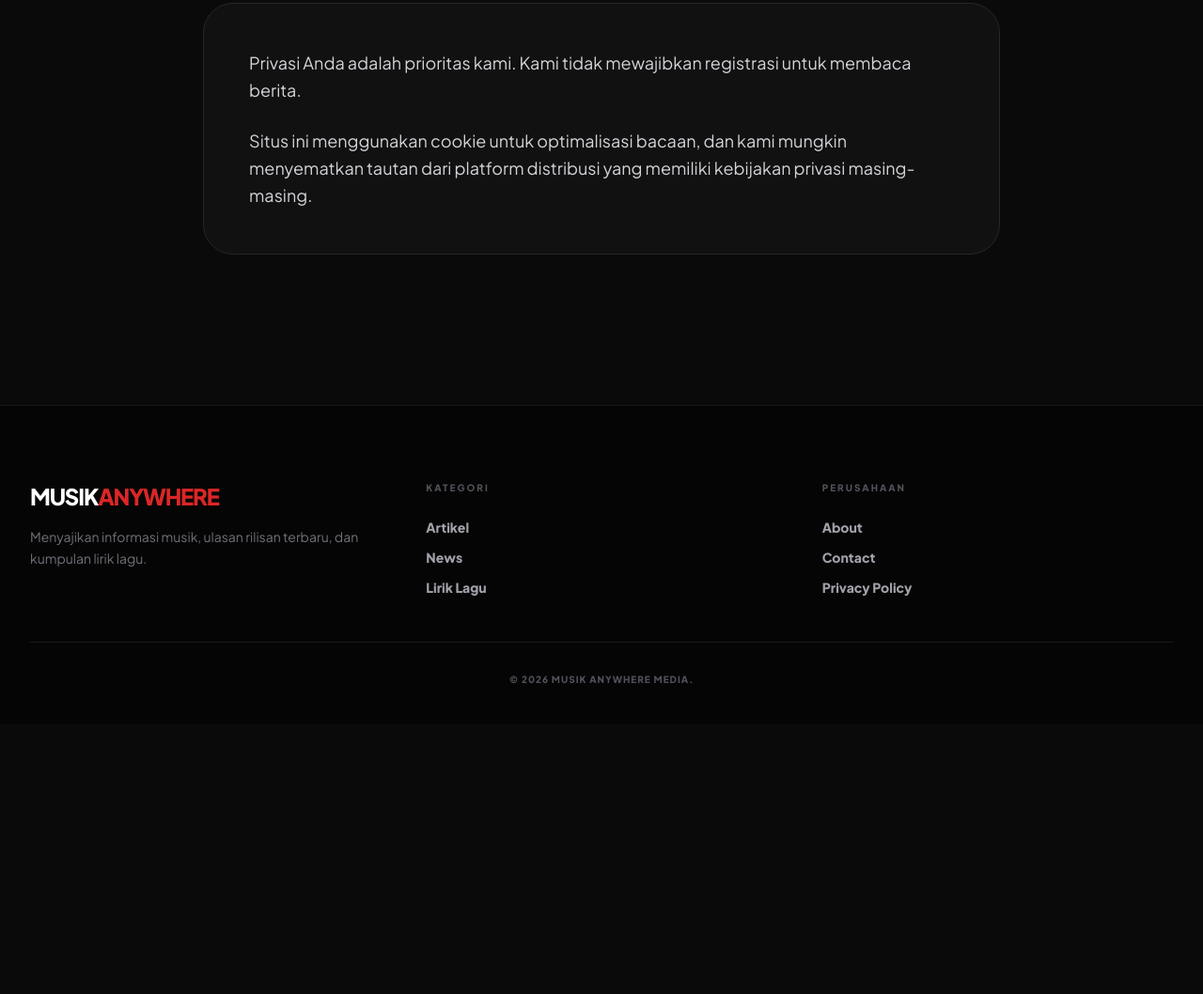
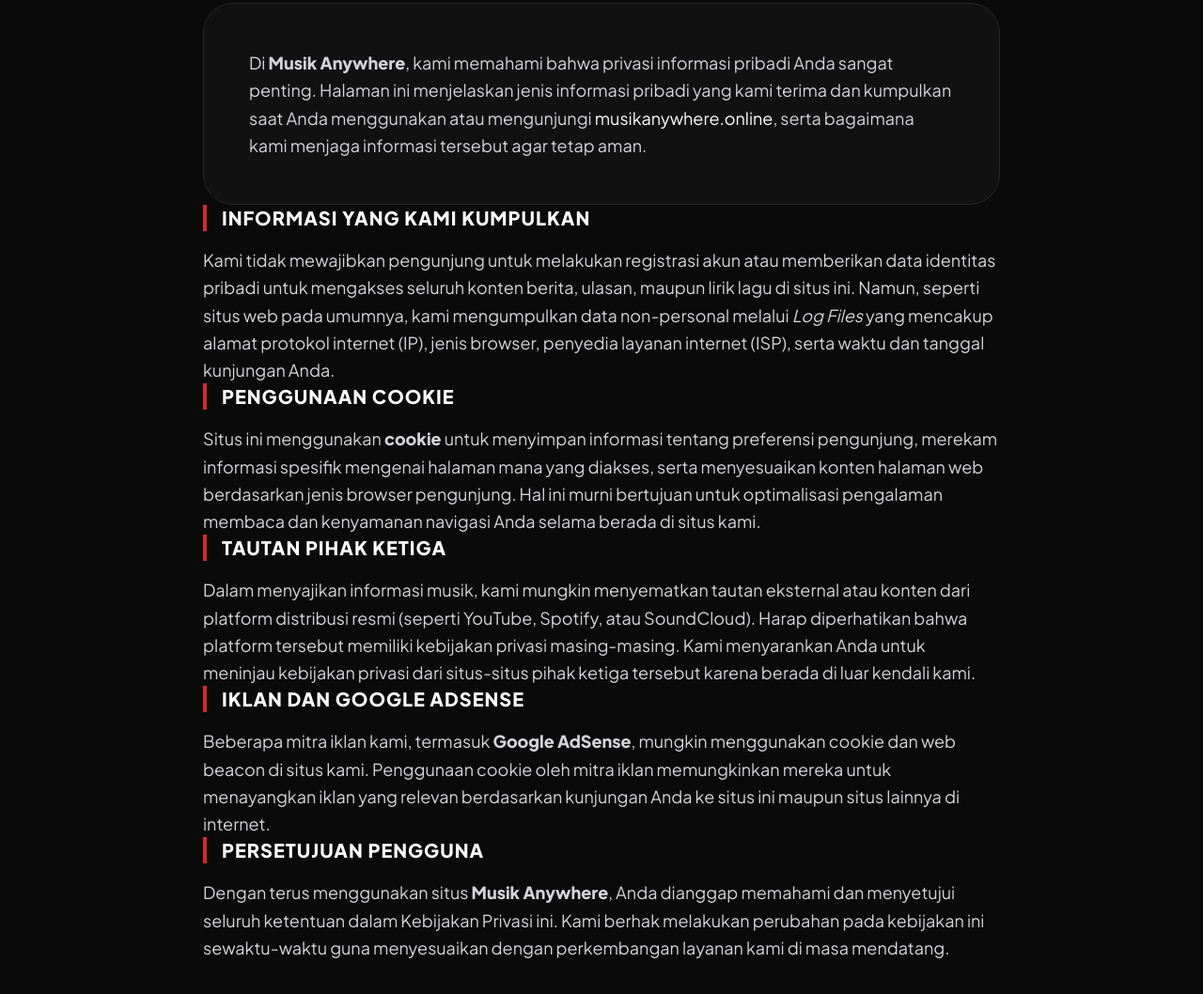
Before and after one commit to pembri/pembri.github.io, a plain HTML site: page privacy.html in a window 1280 px wide. Shown: the part 250-1308 px from the top of the page at 94% size. Before the commit the page ends 1021 px from the top, so only its background shows below. Drawn offline with nearby package versions, Linux system fonts and the light colour scheme.

Commit message:
Update privacy.html

```diff
--- a/privacy.html
+++ b/privacy.html
@@ -82,8 +82,44 @@
     <main class="max-w-4xl mx-auto px-6 py-20 w-full text-zinc-300 text-lg leading-relaxed">
         <h1 class="text-4xl md:text-6xl font-black uppercase tracking-tighter mb-8 text-white">Privacy <span class="text-red-600">Policy</span></h1>
         <div class="bg-zinc-900/50 p-8 md:p-12 rounded-[2rem] border border-zinc-800 space-y-6">
-            <p>Privasi Anda adalah prioritas kami. Kami tidak mewajibkan registrasi untuk membaca berita.</p>
-            <p>Situs ini menggunakan cookie untuk optimalisasi bacaan, dan kami mungkin menyematkan tautan dari platform distribusi yang memiliki kebijakan privasi masing-masing.</p>
+            <p>
+                Di <strong>Musik Anywhere</strong>, kami memahami bahwa privasi informasi pribadi Anda sangat penting. Halaman ini menjelaskan jenis informasi pribadi yang kami terima dan kumpulkan saat Anda menggunakan atau mengunjungi <span class="text-white">musikanywhere.online</span>, serta bagaimana kami menjaga informasi tersebut agar tetap aman.
+            </p>
+        </div>
+
+        <div class="space-y-4">
+            <h2 class="text-xl font-bold text-white uppercase tracking-wider border-l-4 border-red-600 pl-4">Informasi yang Kami Kumpulkan</h2>
+            <p>
+                Kami tidak mewajibkan pengunjung untuk melakukan registrasi akun atau memberikan data identitas pribadi untuk mengakses seluruh konten berita, ulasan, maupun lirik lagu di situs ini. Namun, seperti situs web pada umumnya, kami mengumpulkan data non-personal melalui <em>Log Files</em> yang mencakup alamat protokol internet (IP), jenis browser, penyedia layanan internet (ISP), serta waktu dan tanggal kunjungan Anda.
+            </p>
+        </div>
+
+        <div class="space-y-4">
+            <h2 class="text-xl font-bold text-white uppercase tracking-wider border-l-4 border-red-600 pl-4">Penggunaan Cookie</h2>
+            <p>
+                Situs ini menggunakan <strong>cookie</strong> untuk menyimpan informasi tentang preferensi pengunjung, merekam informasi spesifik mengenai halaman mana yang diakses, serta menyesuaikan konten halaman web berdasarkan jenis browser pengunjung. Hal ini murni bertujuan untuk optimalisasi pengalaman membaca dan kenyamanan navigasi Anda selama berada di situs kami.
+            </p>
+        </div>
+
+        <div class="space-y-4">
+            <h2 class="text-xl font-bold text-white uppercase tracking-wider border-l-4 border-red-600 pl-4">Tautan Pihak Ketiga</h2>
+            <p>
+                Dalam menyajikan informasi musik, kami mungkin menyematkan tautan eksternal atau konten dari platform distribusi resmi (seperti YouTube, Spotify, atau SoundCloud). Harap diperhatikan bahwa platform tersebut memiliki kebijakan privasi masing-masing. Kami menyarankan Anda untuk meninjau kebijakan privasi dari situs-situs pihak ketiga tersebut karena berada di luar kendali kami.
+            </p>
+        </div>
+
+        <div class="space-y-4">
+            <h2 class="text-xl font-bold text-white uppercase tracking-wider border-l-4 border-red-600 pl-4">Iklan dan Google AdSense</h2>
+            <p>
+                Beberapa mitra iklan kami, termasuk <strong>Google AdSense</strong>, mungkin menggunakan cookie dan web beacon di situs kami. Penggunaan cookie oleh mitra iklan memungkinkan mereka untuk menayangkan iklan yang relevan berdasarkan kunjungan Anda ke situs ini maupun situs lainnya di internet.
+            </p>
+        </div>
+
+        <div class="space-y-4">
+            <h2 class="text-xl font-bold text-white uppercase tracking-wider border-l-4 border-red-600 pl-4">Persetujuan Pengguna</h2>
+            <p>
+                Dengan terus menggunakan situs <strong>Musik Anywhere</strong>, Anda dianggap memahami dan menyetujui seluruh ketentuan dalam Kebijakan Privasi ini. Kami berhak melakukan perubahan pada kebijakan ini sewaktu-waktu guna menyesuaikan dengan perkembangan layanan kami di masa mendatang.
+            </p>
         </div>
     </main>
 
```
